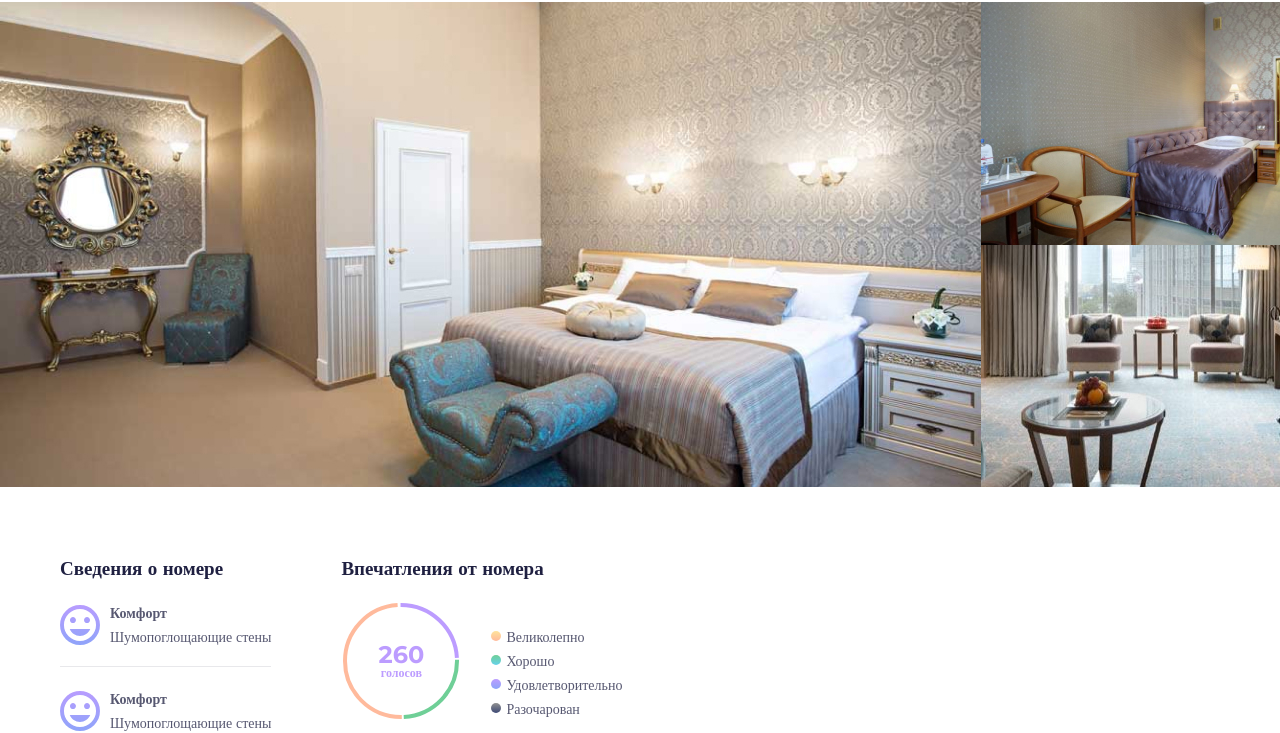
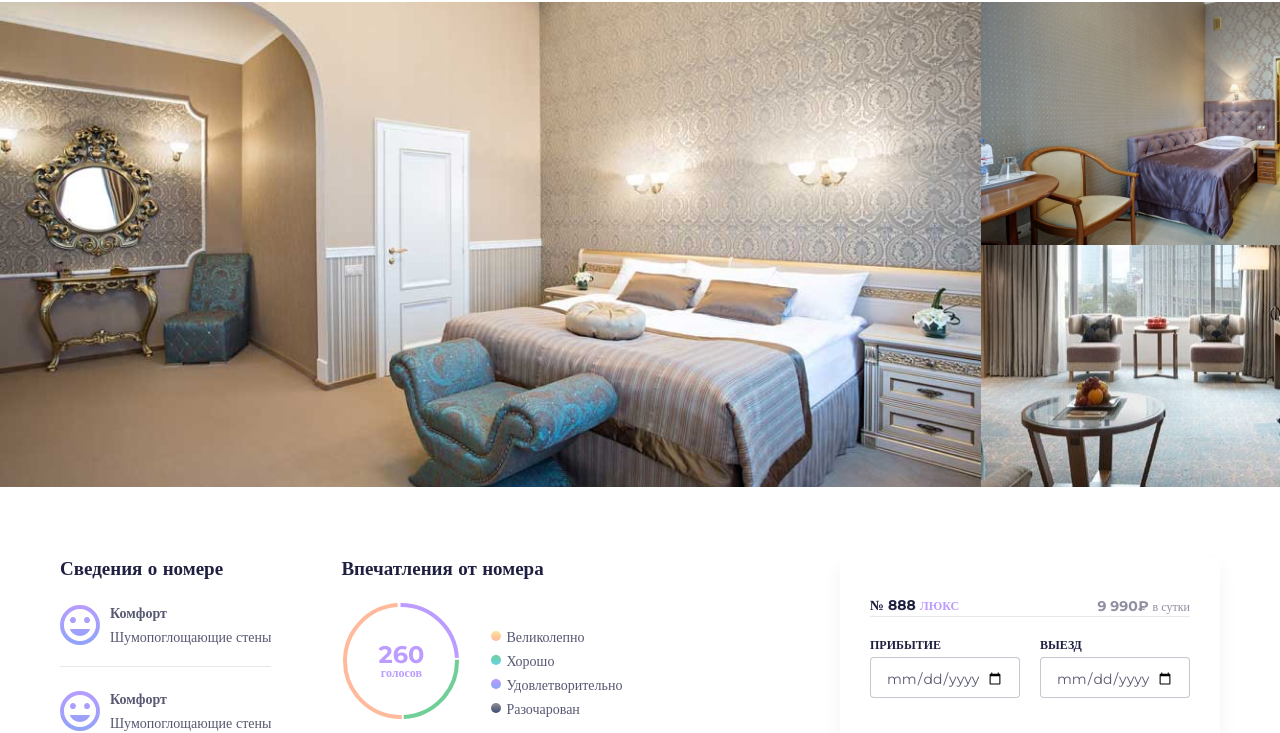
Before and after one commit to diana-tdm/toxin, a Gatsby site: page /rooms/1 in a window 1280 px wide. Shown: the part 68-801 px from the top of the page. Built offline with nearby package versions, Linux system fonts and the light colour scheme; Gatsby itself is replaced by a stand-in of ours; a web font is replaced by a local one.

Commit message:
RoomDetails приступила к верстке калькулятора

```diff
--- /dev/null
+++ b/src/components/CalcForm/index.js
@@ -0,0 +1,35 @@
+import * as React from "react";
+import { Link } from "gatsby";
+import Button from "../UI/Button";
+import "./style.scss";
+
+// markup
+const CalcForm = () => {
+  return (
+    <form className="calc-form">
+      <div className="calc-form__info">
+        <div className="calc-form__number">
+          № 888 <span className="calc-form__type">люкс</span>
+        </div>
+        <div className="calc-form__price">
+          9 990₽ <span className="calc-form__time">в сутки</span>
+        </div>
+      </div>
+      <div className="calc-form__dates">
+        <div className="calc-form__date">
+          <label className="calc-form__date-label">
+            прибытие
+            <input className="calc-form__date-input" type="date"></input>
+          </label>
+        </div>
+        <div className="calc-form__date">
+          <label className="calc-form__date-label">
+            выезд<input className="calc-form__date-input" type="date"></input>
+          </label>
+        </div>
+      </div>
+    </form>
+  );
+};
+
+export default CalcForm;
--- /dev/null
+++ b/src/components/CalcForm/style.scss
@@ -0,0 +1,72 @@
+.calc-form {
+  width: 380px;
+  background: #ffffff;
+  box-shadow: 0px 10px 20px rgba(31, 32, 65, 0.05);
+  border-radius: 4px;
+  padding: 40px 30px 30px 30px;
+
+  &__info {
+    display: flex;
+    justify-content: space-between;
+    border-bottom: 1px solid rgba(31, 32, 65, 0.1);
+  }
+
+  &__number {
+    font-weight: bold;
+    font-size: 14px;
+    line-height: 17px;
+    color: #1f2041;
+  }
+
+  &__type {
+    font-weight: bold;
+    font-size: 12px;
+    line-height: 15px;
+    text-transform: uppercase;
+    color: #bc9cff;
+  }
+
+  &__price {
+    font-weight: bold;
+    font-size: 14px;
+    line-height: 18px;
+    color: rgba(31, 32, 65, 0.5);
+  }
+
+  &__time {
+    font-weight: normal;
+    font-size: 12px;
+    line-height: 18px;
+    color: rgba(31, 32, 65, 0.5);
+  }
+
+  &__dates {
+    display: flex;
+    justify-content: space-between;
+    margin: 20px 0px;
+  }
+  &__date {
+    width: 150px;
+
+    &-label {
+      font-weight: bold;
+      font-size: 12px;
+      line-height: 15px;
+      text-transform: uppercase;
+      color: #1f2041;
+    }
+
+    &-input {
+      width: 100%;
+      background: #ffffff;
+      border: 1px solid rgba(31, 32, 65, 0.25);
+      box-sizing: border-box;
+      border-radius: 4px;
+      padding: 11px 15px 8px;
+      margin-top: 5px;
+      font-size: 14px;
+      line-height: 18px;
+      color: rgba(31, 32, 65, 0.75);
+    }
+  }
+}
--- a/src/components/RoomDetails/index.js
+++ b/src/components/RoomDetails/index.js
@@ -2,6 +2,7 @@ import * as React from "react";
 import RoomBanner from "../RoomBanner";
 import RoomInfo from "../RoomInfo";
 import Review from "../Review";
+import CalcForm from "../CalcForm";
 import "./style.scss";
 
 // markup
@@ -49,7 +50,9 @@ const RoomDetails = () => {
           </div>
         </div>
 
-        <div className="room-details__form"></div>
+        <div className="room-details__form">
+          <CalcForm />
+        </div>
       </div>
     </>
   );
--- a/src/components/RoomDetails/style.scss
+++ b/src/components/RoomDetails/style.scss
@@ -1,5 +1,6 @@
 .container__room-details {
   display: flex;
+  padding-top: 70px;
 }
 
 .room-details {
--- a/src/components/RoomInfo/style.scss
+++ b/src/components/RoomInfo/style.scss
@@ -1,6 +1,4 @@
 .room-info {
-  padding: 70px 0px 0px;
-
   &__comfort {
     margin: 0px 70px 30px 0px;
   }
```
